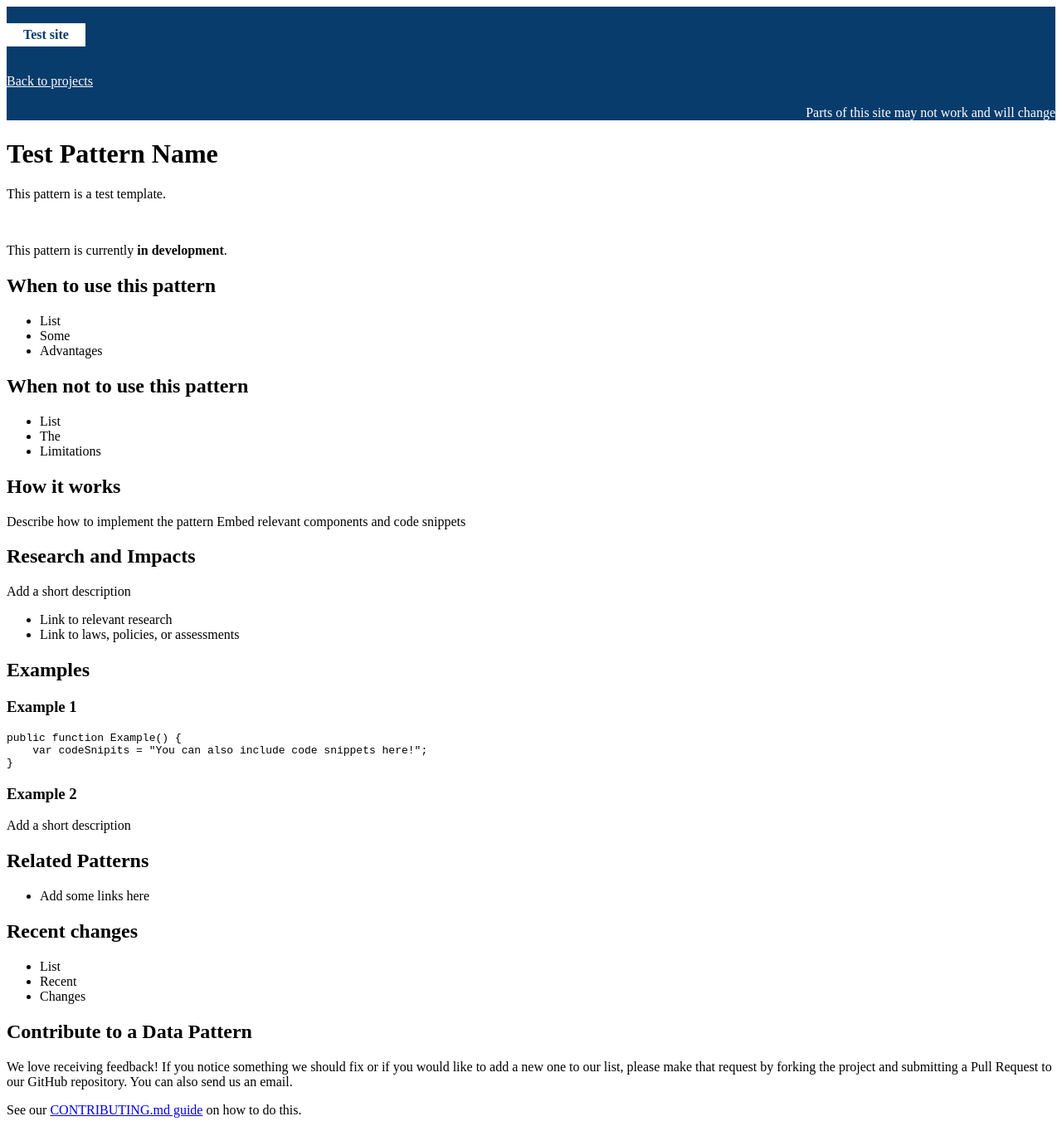
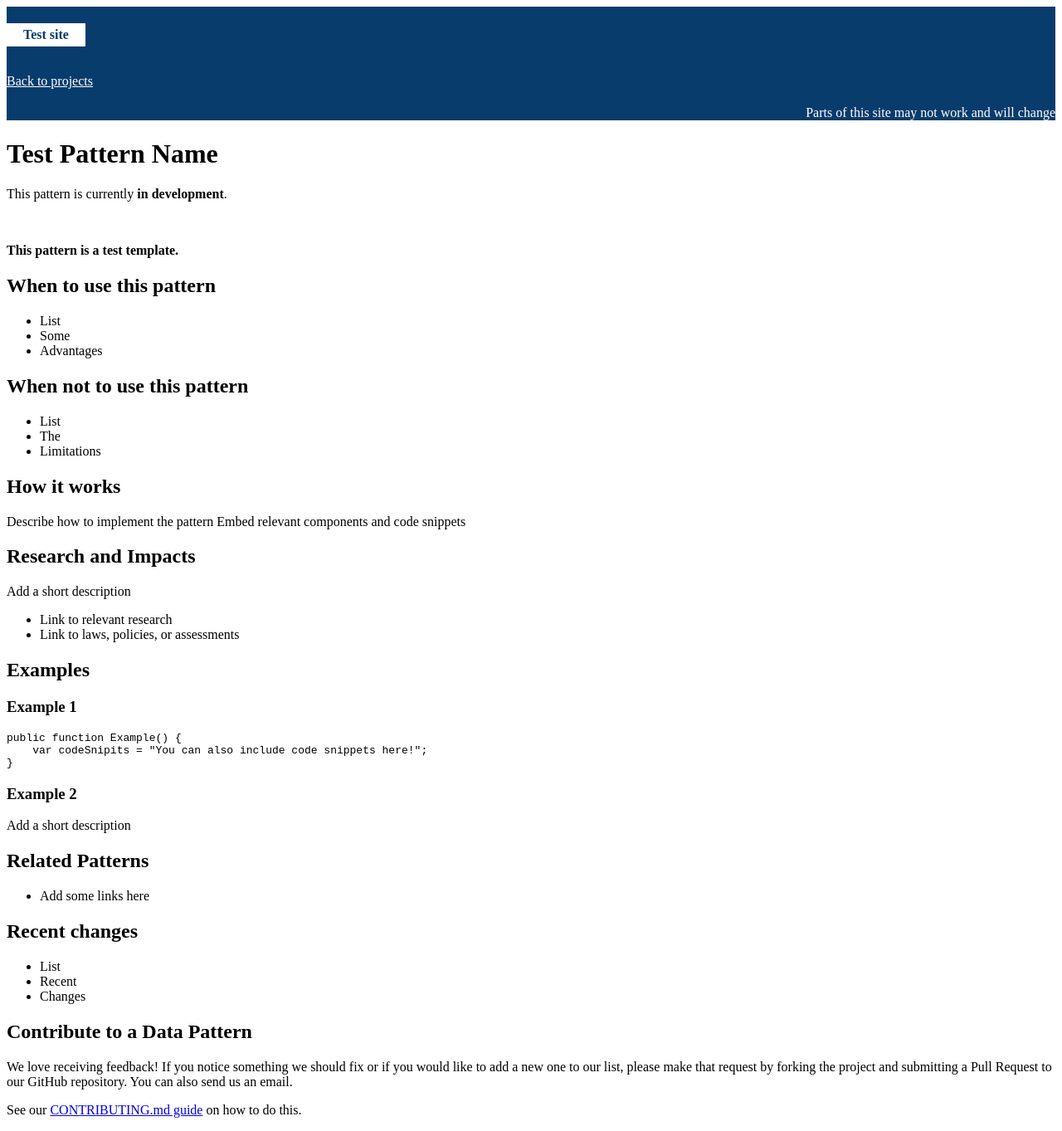
Before and after one commit to DTS-STN/Data-Patterns, a Jekyll site: the page built from _patterns/test.md, in a window 1280 px wide. Shown: the whole page at 83% size. Built offline with Jekyll 4.4.1, drawn with Linux system fonts in a browser that asks for light colours; comment, search, counter and statistics services are not loaded.

Commit message:
updating pattern page, moving image

```diff
--- a/_includes/pattern-summary.html
+++ b/_includes/pattern-summary.html
@@ -1,16 +1,3 @@
-<div class="well brdr-0 brdr-rds-0 bg-gctheme opct-90">
-    <div class="row">
-    <div class="col-sm-8">
-    <h1>{{ page.name }}</h1>
-    <p>{{ page.short-description }}</p>
-</div>
-    <div class="col-sm-4">
-        <img class="img-responsive" alt="{{ page.feature-img-alt }}" src="{{ page.feature-img-path | relative_url }}">
-    </div>
-</div>
-</div>
-
-
 <section class="alert alert-info">
     {% if page.lang == 'en' %}
     <p>This pattern is currently <strong>{{ page.status }}</strong>.</p>
@@ -18,3 +5,9 @@
     <p>Ce modèle est actuellement <strong>{{ page.status }}</strong>.</p>
     {% endif %}
 </section>
+
+<div class="col-sm-4 pull-right">
+    <img class="img-responsive" alt="{{ page.feature-img-alt }}" src="{{ page.feature-img-path | relative_url }}">
+</div>
+
+<p><strong>{{ page.short-description }}</strong></p>
--- a/_layouts/default.html
+++ b/_layouts/default.html
@@ -75,10 +75,7 @@
 
       <div class="container">
 
-        {% if page.name contains ".md" %}
-          <!--Pages with a `name` add their own h1 -->
-          <h1>{{ page_name }}</h1>
-        {% endif %}
+        <h1>{{ page_name }}</h1>
 
         {{ content }}
 
```
Also changed, not shown: _patterns/_template.md (+1 -1 lines), _patterns/opt-in-fr.md (+1 -1 lines), _patterns/opt-in.md (+1 -1 lines).
